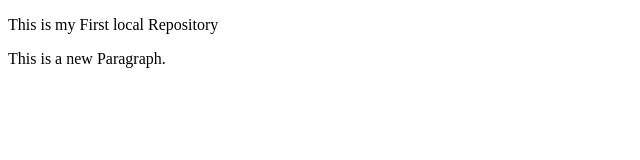
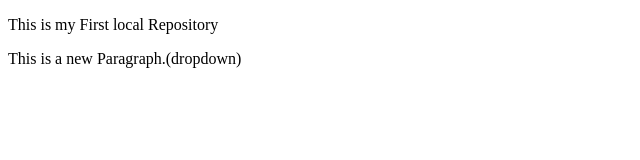
Before and after one commit to Maseeh-Ullah-Shah/LocalRepository, a plain HTML site: page index.html in a window 1280 px wide. Shown: the full height of the page, 0-640 px from the left. Drawn offline with Linux system fonts and the light colour scheme.

```diff
--- a/index.html
+++ b/index.html
@@ -7,6 +7,6 @@
 </head>
 <body>
     <p>This is my First local Repository</p>
-    <p>This is a new Paragraph.</p>
+    <p>This is a new Paragraph.(dropdown)</p>
 </body>
 </html>
```
